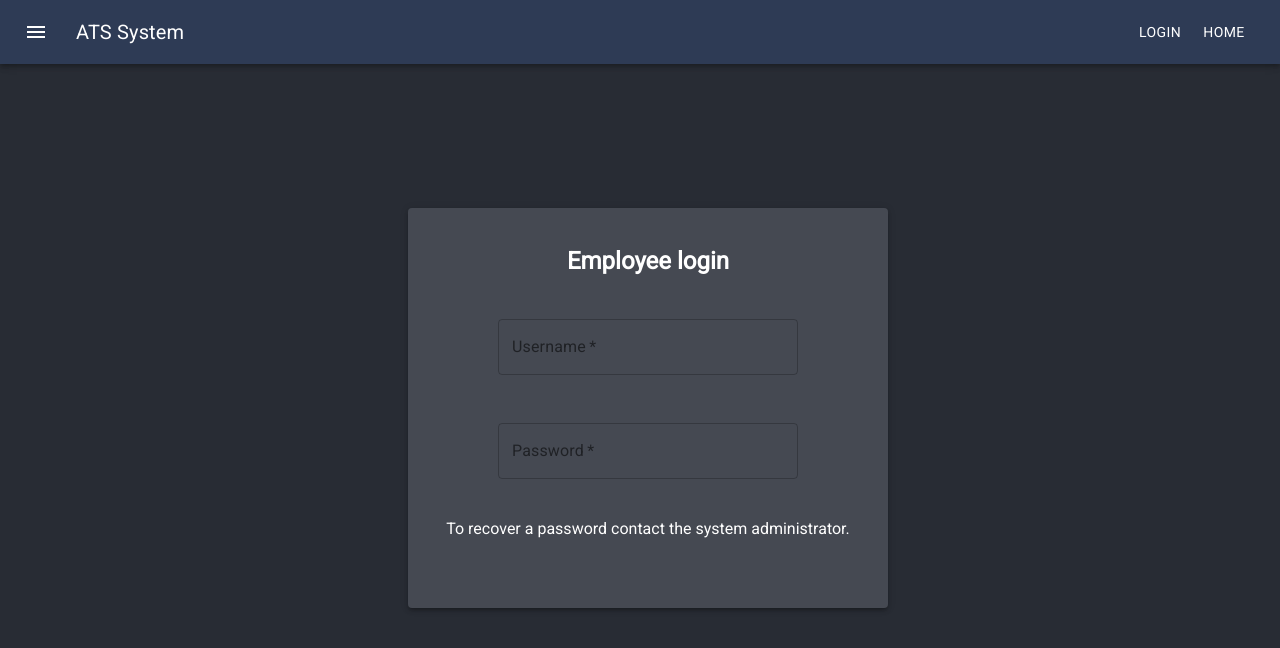
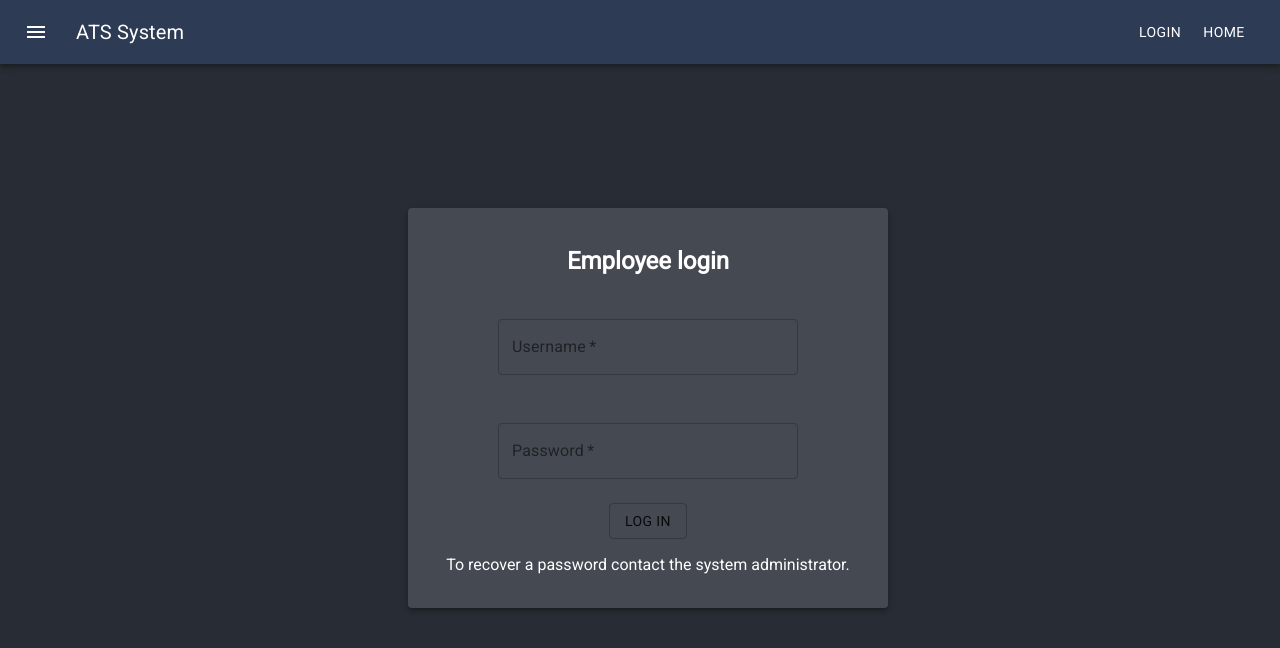
Before and after one commit to SohagCity/TeamProjectFrontEnd, a React (Create React App) app: page /login in a window 1280 px wide. Shown: the top 648 px of the page. Built offline with nearby package versions, Linux system fonts and the light colour scheme.

Commit message:
Smaller changes

```diff
--- a/src/pages/Login.js
+++ b/src/pages/Login.js
@@ -3,6 +3,7 @@ import "../App.css";
 import { makeStyles } from "@material-ui/core/styles";
 import Paper from "@material-ui/core/Paper";
 import TextField from "@material-ui/core/TextField";
+import Button from '@material-ui/core/Button';
 
 const useStyles = makeStyles(theme => ({
   root: {
@@ -51,6 +52,7 @@ function Login() {
               variant="outlined"
             />
           </form>
+          <Button variant="outlined">Log in</Button>
           <p>
             To recover a password contact the system administrator.
           </p>
```
Also changed, not shown: 1 other file (tests, documents, lock files or other folders).
